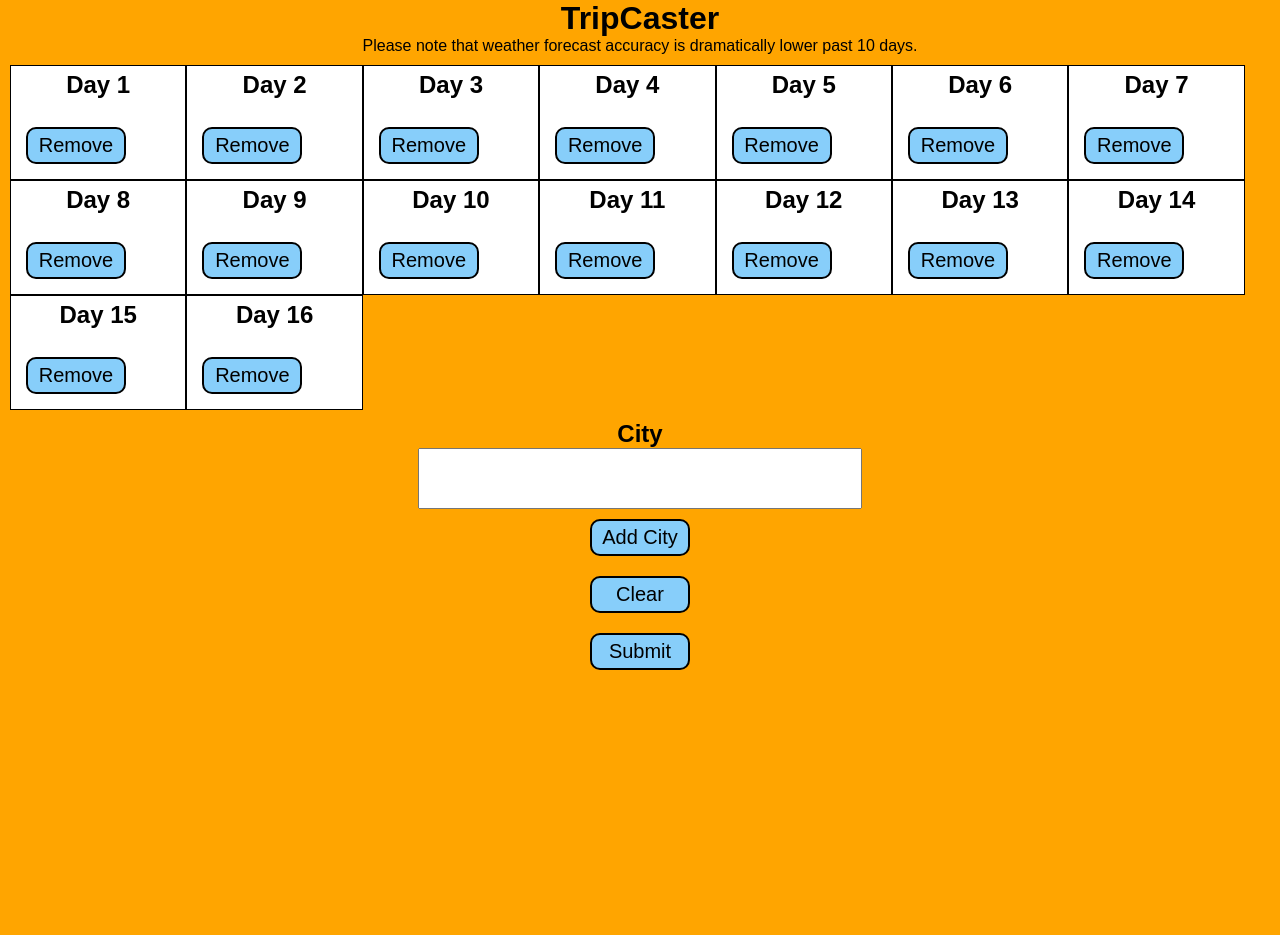
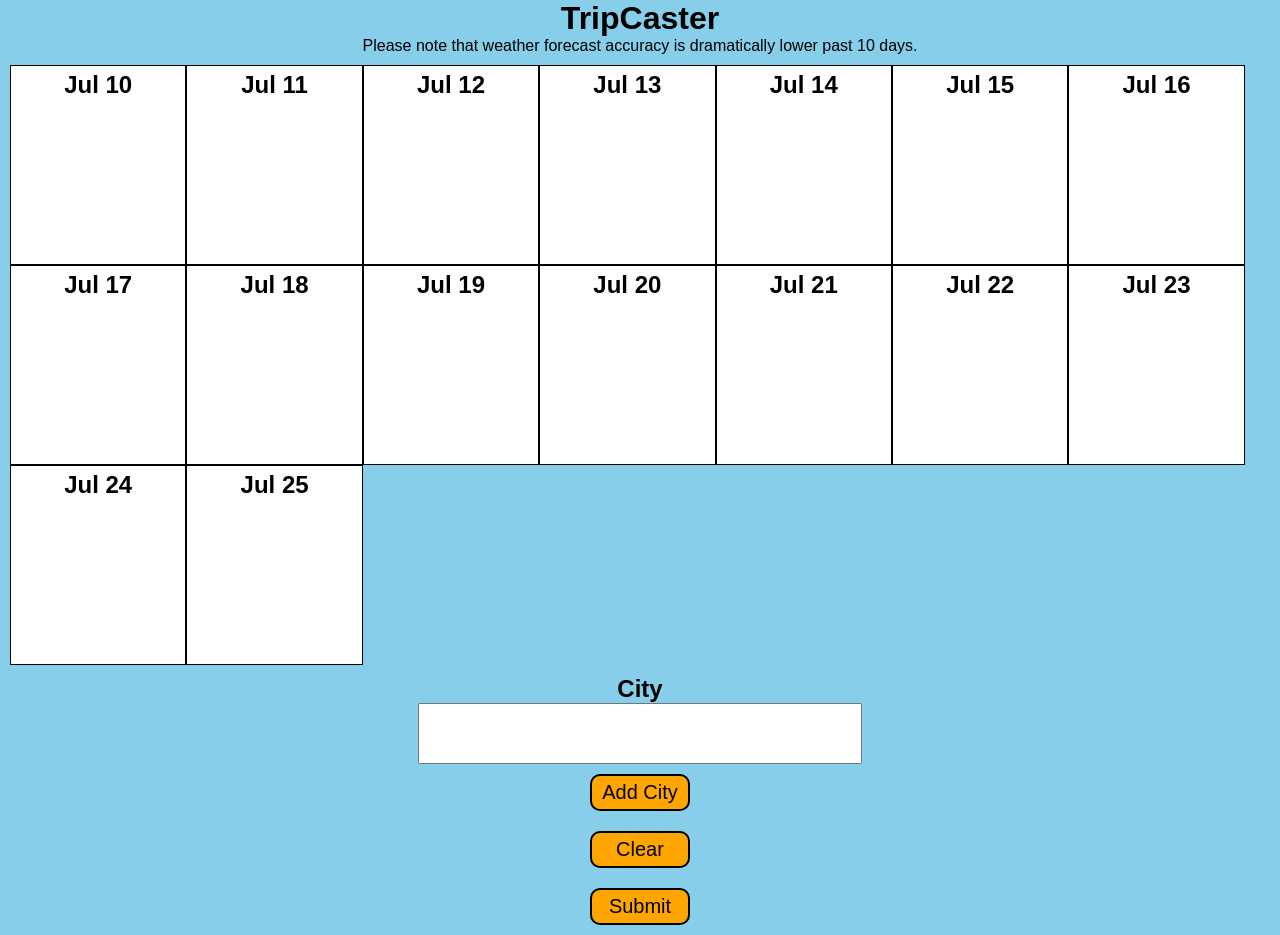
Before and after one commit to lucasdpau/tripcaster, a Django app: template mainapp/templates/index.html in a window 1280 px wide. Before the commit the page ends 670 px from the top, so only its background shows below. Run offline with Django 3.2, Linux system fonts and the light colour scheme; the template is opened without the code that fills it, so the values that code supplies are empty.

Commit message:
add dates in format of 'aug 21' to the cards. change color scheme to skyblue background. rename variables in index to remove weather. update readme.md

```diff
--- a/mainapp/static/app1/index.js
+++ b/mainapp/static/app1/index.js
@@ -12,6 +12,7 @@ class UiWrapper extends React.Component {
             citiesList: new Array(16).fill(''),
             queryString: '?',
             selectedSlots: [],
+            currentDate: new Date()
         };
         this.handleChange = this.handleChange.bind(this);
     }
@@ -94,11 +95,12 @@ class UiWrapper extends React.Component {
     render() {
         return (
             Ele('div', null,
-                Ele(cityWeatherCardsArray, {
+                Ele(cityCardsArray, {
                     selectCard: this.selectCard,
                     citiesList: this.state.citiesList,
                     removeCities: this.removeCities,
                     selectedSlots: this.state.selectedSlots,
+                    currentDate: this.state.currentDate,
                     }),
                 Ele('div', {},
                     Ele(cityAddForm, {
@@ -113,18 +115,17 @@ class UiWrapper extends React.Component {
     }
 }
 
-function cityWeatherCardsArray(props) {
-    let cities = props.citiesList;
+function cityCardsArray(props) {
     // TODO using index for keys is not ideal, as we can remove and rearrange
-    //components. it's best to use unique data from the objects, such as the
-    // date or temp. go back to change this when data is iplemented.
+    //components. it's best to use unique data from the objects if possible
     // see https://stackoverflow.com/questions/28329382/understanding-unique-keys-for-array-children-in-react-js
-    let cityCardArray = cities.map((card, index) =>
-        Ele(cityWeatherCard, {'key': index,
+    let cityCardArray = props.citiesList.map((card, index) =>
+        Ele(cityCard, {'key': index,
                             selectedSlots: props.selectedSlots,
                             selectCard: props.selectCard,
+                            currentDate: props.currentDate,
+                            removeCities: props.removeCities,
                             card: card,
-                            removeCities: props.removeCities,
                             index: index})
     );
     return(
@@ -132,17 +133,24 @@ function cityWeatherCardsArray(props) {
     );
 }
 
-function cityWeatherCard(props) {
+function cityCard(props) {
     var city_weather_card = "city_weather_card";
     if (props.selectedSlots.includes(props.index)) {
         city_weather_card += " selected_card";
     }
+    // 1000ms * 60s * 60m * 24hrs = 86,400,000 ms per day
+    // top component has the current date. each card's date is increased by its index
+    // we also want the date formated in short form eg: "Mar 20", "Sep 4"
+    let dateOfThisCard = new Date();
+    dateOfThisCard.setTime(props.currentDate.getTime() + (86400000 * props.index));
+    let monthDay = dateOfThisCard.toDateString().substring(4,10);
     return (
-        Ele('div',{className: city_weather_card, onClick: () => props.selectCard(props.index)},
-            Ele('h2', {className: "centered"}, "Day " + (parseInt(props.index)+1)),
-            Ele('h2', {}, props.card),
-            Ele('br',null),
-            Ele('button', {'type':'button', className: "form_button", onClick: () => props.removeCities(props.index)}, 'Remove'))
+        Ele('div',{className: city_weather_card,
+                    onClick: () => props.selectCard(props.index)},
+            Ele('h2', {className: "centered"}, monthDay),
+            Ele('div', {className: "card_city_name_wrapper"},
+                Ele('h2', {className: "centered"}, props.card)),
+            )
     );
 }
 
--- a/mainapp/static/app1/results.js
+++ b/mainapp/static/app1/results.js
@@ -35,7 +35,7 @@ class UiWrapper extends React.Component {
             Ele(cityWeatherCard, {'key': card.data.valid_date, cardinfo:card})
         );
         return (
-            Ele('div', {className: "city_weather_card_wrapper"}, cityWeatherCardArray)
+            Ele('div', {className: "results_city_weather_card_wrapper"}, cityWeatherCardArray)
         );
     }
 }
@@ -52,6 +52,7 @@ function cityWeatherCard(props) {
         return (
             Ele('div', {className: "city_weather_card"},
                 Ele('h2', {className: "centered"}, props.cardinfo.weekday),
+                Ele('h2', {className: "centered"}, props.cardinfo.month_day),
                 Ele('h2', {className: "centered"}, props.cardinfo.city),
                 Ele('div', {className: "centered"}, props.cardinfo.data.weather.description),
                 Ele('div', {className: "centered"},
--- a/mainapp/static/app1/styles.css
+++ b/mainapp/static/app1/styles.css
@@ -6,7 +6,7 @@
 }
 
 body {
-	background-color: orange;
+	background-color: skyblue;
 	overflow-wrap: anywhere;
 }
 
@@ -35,7 +35,7 @@ a {
 	border: 2px solid black;
 	border-radius: 10px;
 	width: 100px;
-	background-color: lightskyblue;
+	background-color: orange;
 	font-size: 1.25em;
 
 }
@@ -54,10 +54,27 @@ a {
 	padding: 5px;
 	flex-basis: 14%;
 	background-color: white;
+	min-height: 200px;
+}
+
+.card_city_name_wrapper {
+	display: flex;
+	justify-content: center;
+    flex-direction: column;
+    height: 90%;
 }
 
 .selected_card {
-	background-color: steelblue;
+	background-color: orange;
+	color: white;
+}
+
+.results_city_weather_card_wrapper {
+	display: flex;
+	flex-wrap: wrap;
+	align-content: stretch;
+	justify-content: center;
+	margin: 10px;
 }
 
 .weather_card_high {
--- a/mainapp/views.py
+++ b/mainapp/views.py
@@ -16,8 +16,9 @@ def format_date(date_string):
     # day of the week eg. mon, wed..
     weekday = weekday_map[new_date.weekday()]
     day = str(new_date.day)
+    month_day = datetime.datetime.strftime(new_date, "%b %d")
     new_date_string = "{Y}-{m}-{d}".format(Y=str(new_date.year), m=str(new_date.month), d=str(new_date.day))
-    return (new_date_string, weekday, day)
+    return (new_date_string, weekday, day, month_day)
 
 def city_list_to_dict(city_list):
     #get a list of cities ['nyc','nyc','rome','rome','berlin','rome'] and turn into dict like so
@@ -60,7 +61,8 @@ def ordered_list_of_weather_reports(city_dict, city_list):
             # add the day of the week to the object
             weekday = format_date(weather_report['valid_date'])[1]
             day = format_date(weather_report['valid_date'])[2]
-            city_weather_object = {'city': proper_city_name, 'data' : weather_report, 'weekday': weekday, 'day': day}
+            month_day = format_date(weather_report['valid_date'])[3]
+            city_weather_object = {'city': proper_city_name, 'data' : weather_report, 'weekday': weekday, 'day': day, 'month_day': month_day,}
             report_list.append(city_weather_object)
         else:
             city_weather_object = {'city': city_name, 'data': {"valid_date": invalid_counter, 'weather': {"description": city_dict[city_name]['weather']}}}
```
Also changed, not shown: mainapp/tests.py (+8 -0 lines), README.md.
